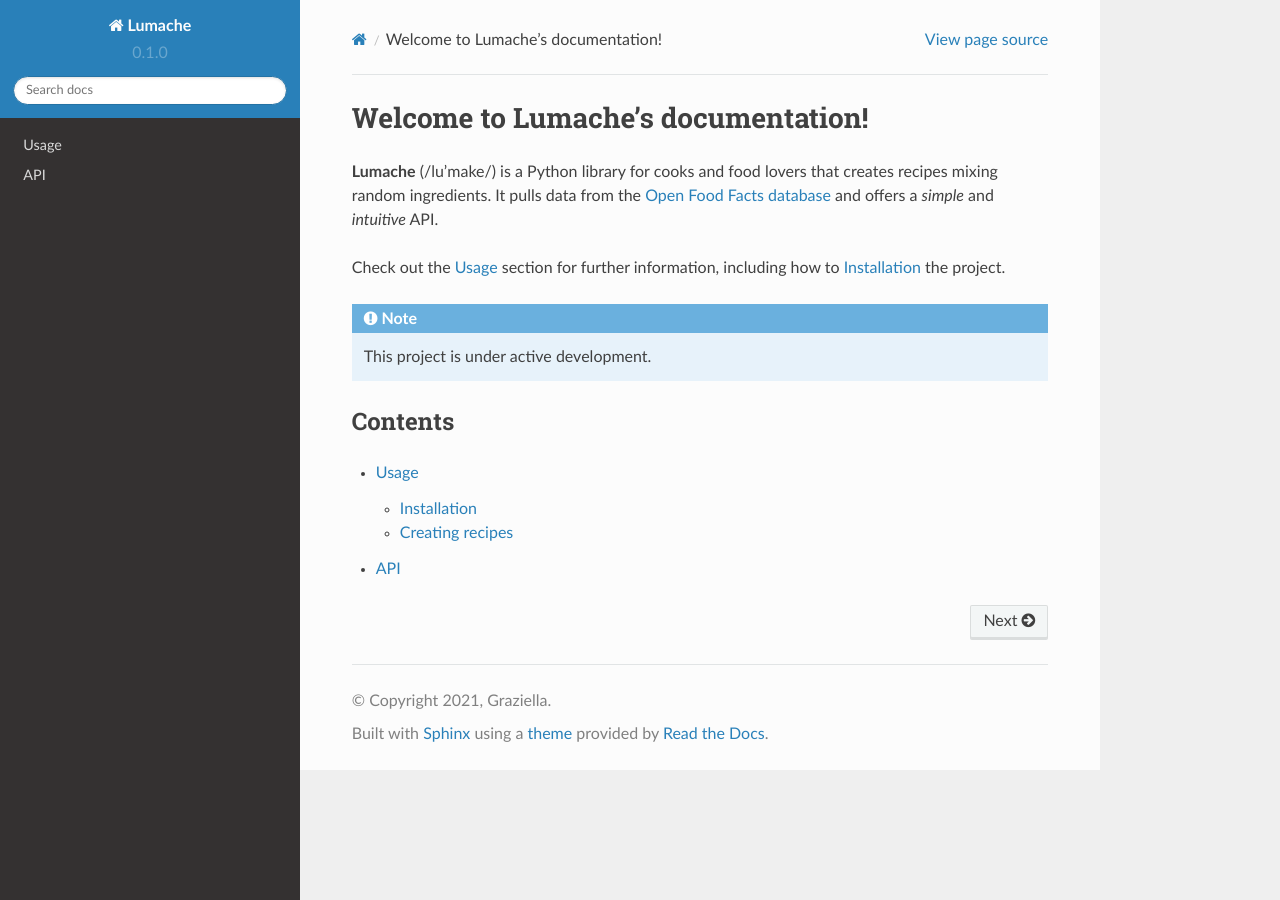
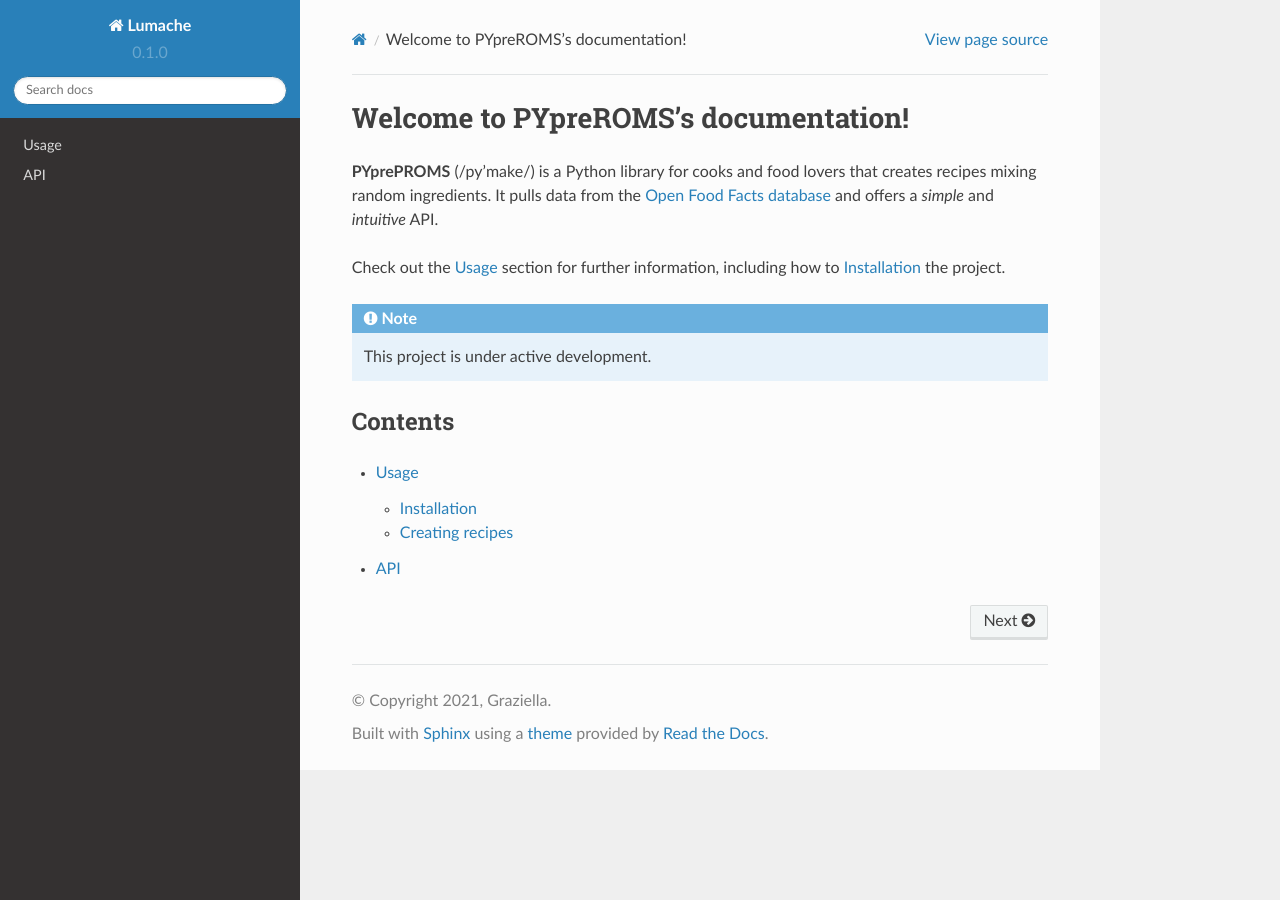
Before and after one commit to gorsol/pypreroms_docs, a Sphinx documentation site: the page built from docs/source/index.rst, in a window 1280 px wide. Built offline with Sphinx 7.4.7 and the Read the Docs theme 2.0.0, drawn with Linux system fonts in a browser that asks for light colours.

Commit message:
Update index.rst
Change template project name to pyroms

```diff
--- a/docs/source/index.rst
+++ b/docs/source/index.rst
@@ -1,7 +1,7 @@
-Welcome to Lumache's documentation!
+Welcome to PYpreROMS's documentation!
 ===================================
 
-**Lumache** (/lu'make/) is a Python library for cooks and food lovers
+**PYprePROMS** (/py'make/) is a Python library for cooks and food lovers
 that creates recipes mixing random ingredients.
 It pulls data from the `Open Food Facts database <https://world.openfoodfacts.org/>`_
 and offers a *simple* and *intuitive* API.
```
